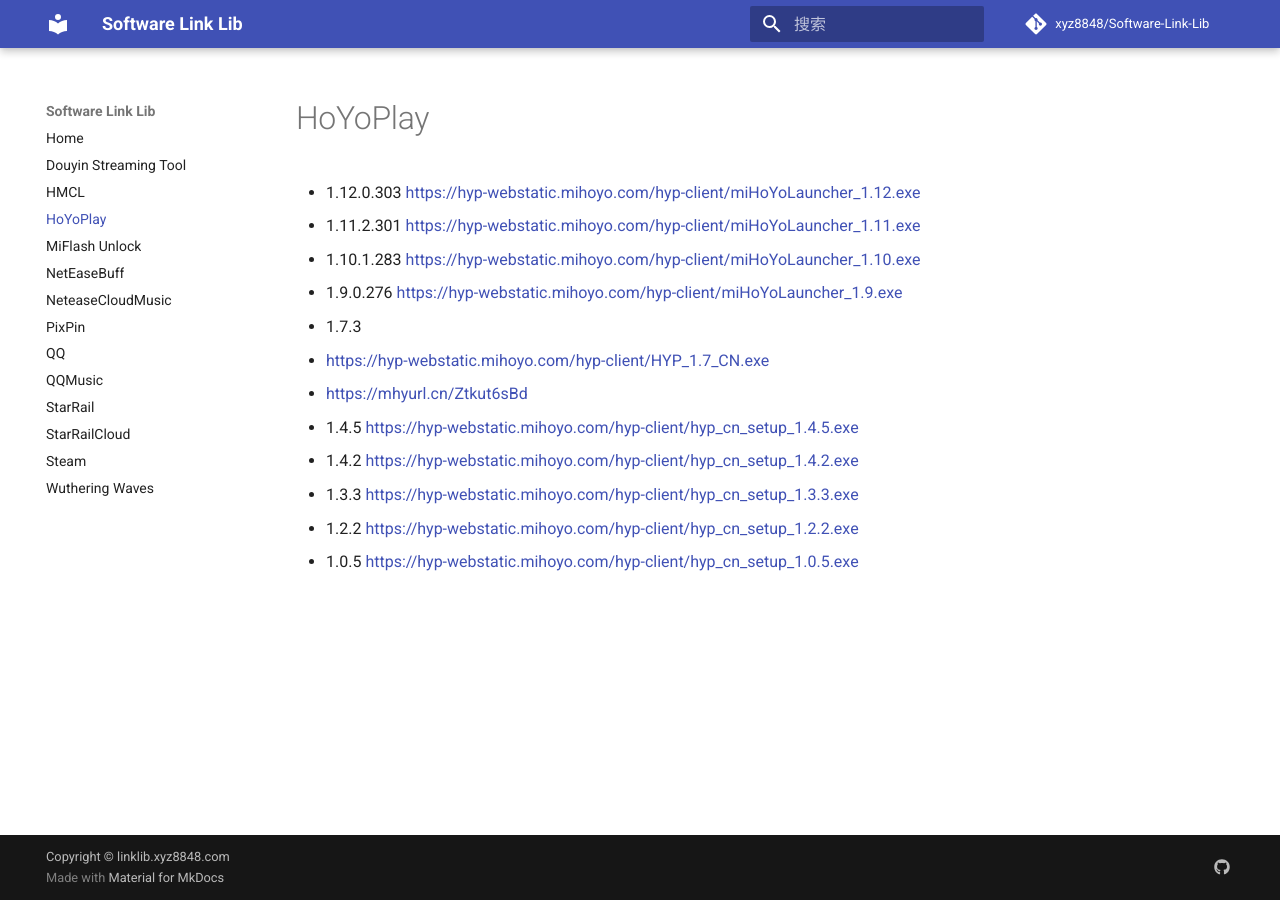
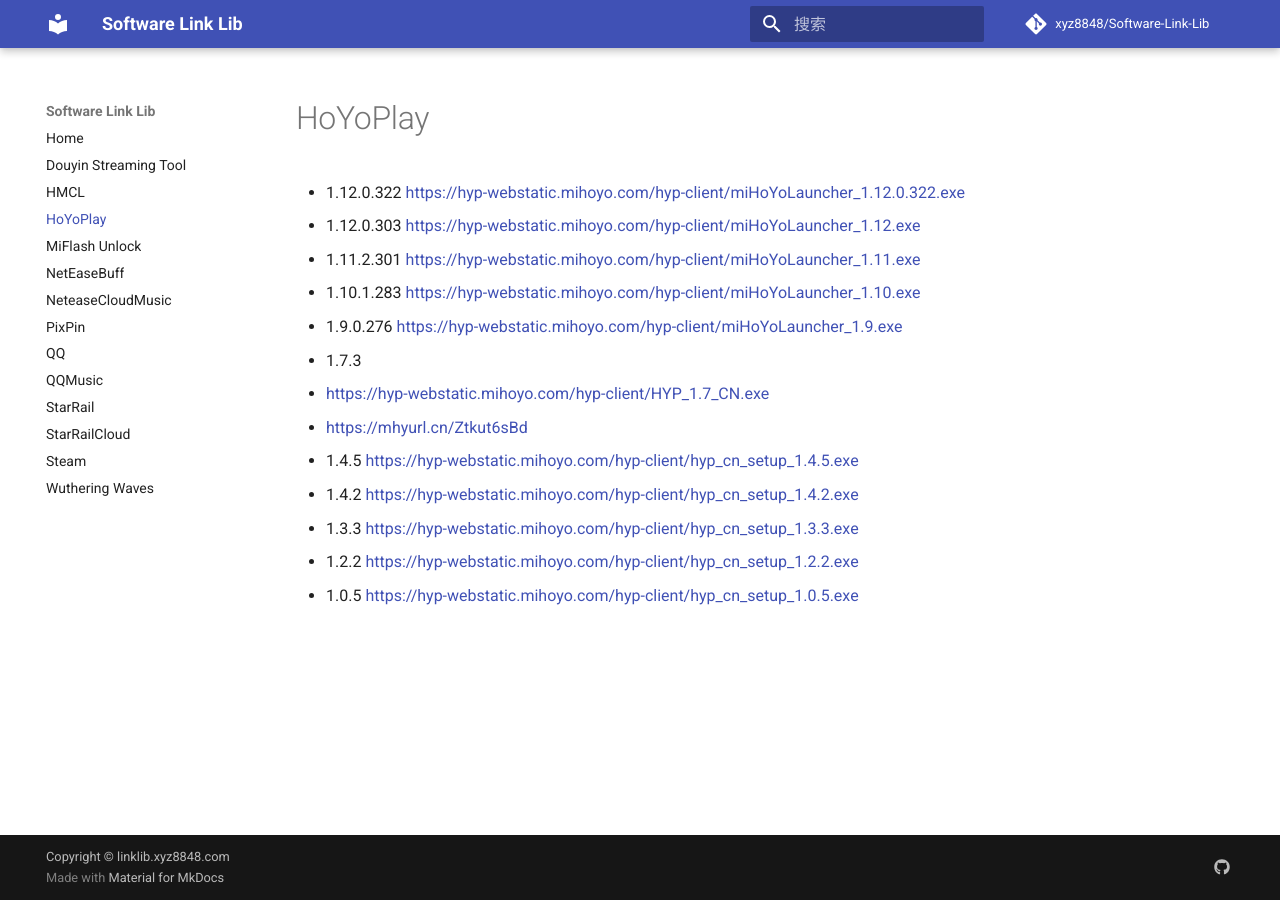
Before and after one commit to xyz8848/Software-Link-Lib, an MkDocs documentation site: the page built from docs/HoYoPlay.md, in a window 1280 px wide. Built offline with MkDocs 1.6.1 and Material for MkDocs 9.7.7, drawn with Linux system fonts in a browser that asks for light colours; comment, search, counter and statistics services are not loaded.

Commit message:
Add new version 1.12.0.322 to HoYoPlay documentation

```diff
--- a/docs/HoYoPlay.md
+++ b/docs/HoYoPlay.md
@@ -1,5 +1,6 @@
 # HoYoPlay
 
+- 1.12.0.322 [https://hyp-webstatic.mihoyo.com/hyp-client/miHoYoLauncher_1.12.0.322.exe](https://hyp-webstatic.mihoyo.com/hyp-client/miHoYoLauncher_1.12.0.322.exe)
 - 1.12.0.303 [https://hyp-webstatic.mihoyo.com/hyp-client/miHoYoLauncher_1.12.exe](https://hyp-webstatic.mihoyo.com/hyp-client/miHoYoLauncher_1.12.exe)
 - 1.11.2.301 [https://hyp-webstatic.mihoyo.com/hyp-client/miHoYoLauncher_1.11.exe](https://hyp-webstatic.mihoyo.com/hyp-client/miHoYoLauncher_1.11.exe)
 - 1.10.1.283 [https://hyp-webstatic.mihoyo.com/hyp-client/miHoYoLauncher_1.10.exe](https://hyp-webstatic.mihoyo.com/hyp-client/miHoYoLauncher_1.10.exe)
```
